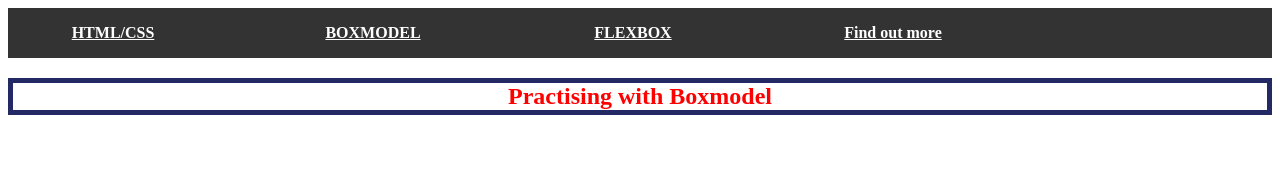
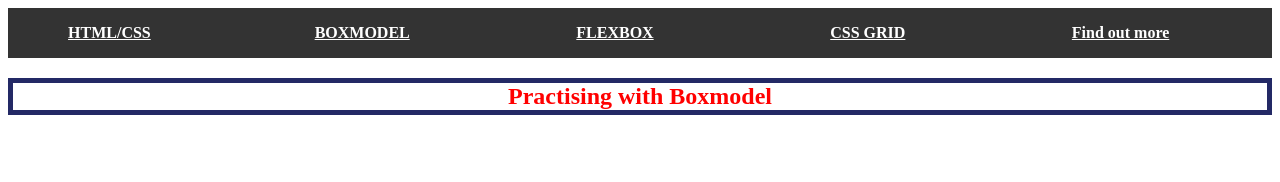
Before and after one commit to phillcent/phillcent.github.io, a plain HTML site: page about.html in a window 1280 px wide. Shown: the top 182 px of the page. Drawn offline with Linux system fonts and the light colour scheme.

Commit message:
Update about.html

```diff
--- a/about.html
+++ b/about.html
@@ -12,6 +12,7 @@
         <div><a href="home.html">HTML/CSS</a></div>
         <div><a href="about.html">BOXMODEL</a></div>
         <div><a href="login.html">FLEXBOX</a></div>
+        <div><a href="cssgrid.html">CSS GRID</a></div>
         <div><a href="https://mailchi.mp/ef9ba01ae83c/new-passion">Find out more</a></div>
       </div>
     </nav>
```
